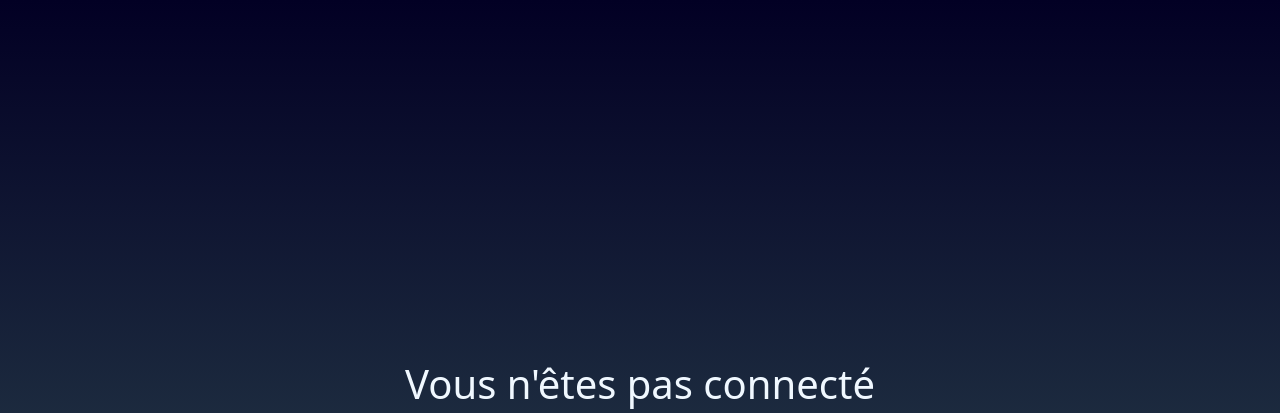
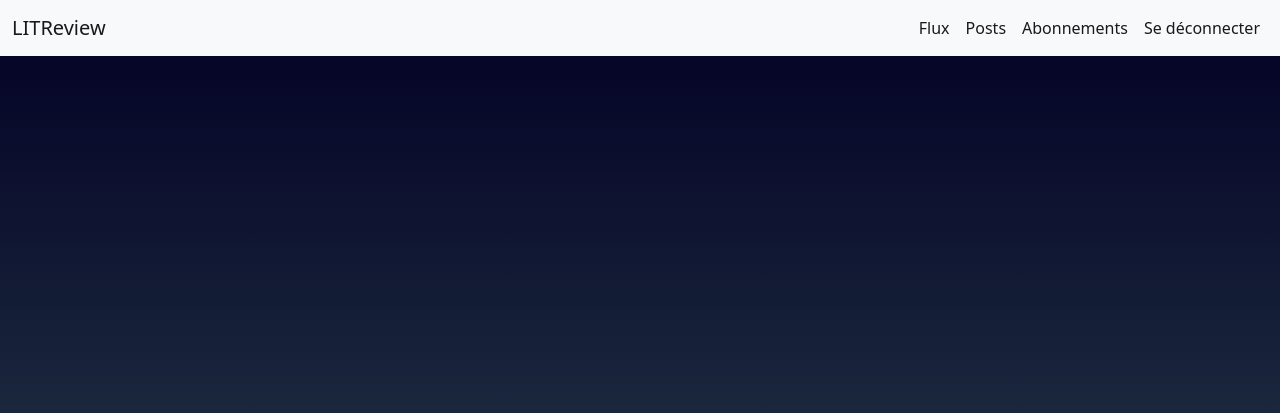
Before and after one commit to Remi-hub/LITReview, a Django app: page / in a window 1280 px wide. Shown: the top 413 px of the page. Run offline with Django 3.2, Linux system fonts and the light colour scheme; some libraries are stand-ins or nearby versions.

Commit message:
Add nav bar to base.html

```diff
--- a/templates/base.html
+++ b/templates/base.html
@@ -2,13 +2,33 @@
 <!DOCTYPE html>
 <html>
 <head>
-
   <meta charset="utf-8">
   <title>{% block title %}Django Auth Tutorial{% endblock %}</title>
   <link href="https://cdn.jsdelivr.net/npm/bootstrap@5.1.0/dist/css/bootstrap.min.css" rel="stylesheet" integrity="sha384-KyZXEAg3QhqLMpG8r+8fhAXLRk2vvoC2f3B09zVXn8CA5QIVfZOJ3BCsw2P0p/We" crossorigin="anonymous">
   <link rel="stylesheet" href="{% static 'main.css' %}">
 </head>
 <body>
+<nav class="navbar  navbar-expand-lg navbar-light bg-light ">
+  <div class="align-content-center container-fluid">
+    <a class="navbar-brand" href="#">LITReview</a>
+    <div class=" align-content-end" id="navbarSupportedContent">
+      <ul class="navbar-nav me-auto mb-2 mb-lg-0">
+        <li class="nav-item">
+          <a class="nav-link active" aria-current="page" href="#">Flux</a>
+        </li>
+        <li class="nav-item">
+          <a class="nav-link active" aria-current="page" href="#">Posts</a>
+        </li>
+        <li class="nav-item">
+          <a class="nav-link active" aria-current="page" href="#">Abonnements</a>
+        </li>
+       <li class="nav-item">
+          <a class="nav-link active" aria-current="page" href="#">Se déconnecter</a>
+        </li>
+      </ul>
+    </div>
+  </div>
+</nav>
   <main class="container d-flex min-vh-100 justify-content-center flex-column" >
     {% block content %}
     {% endblock %}
```
